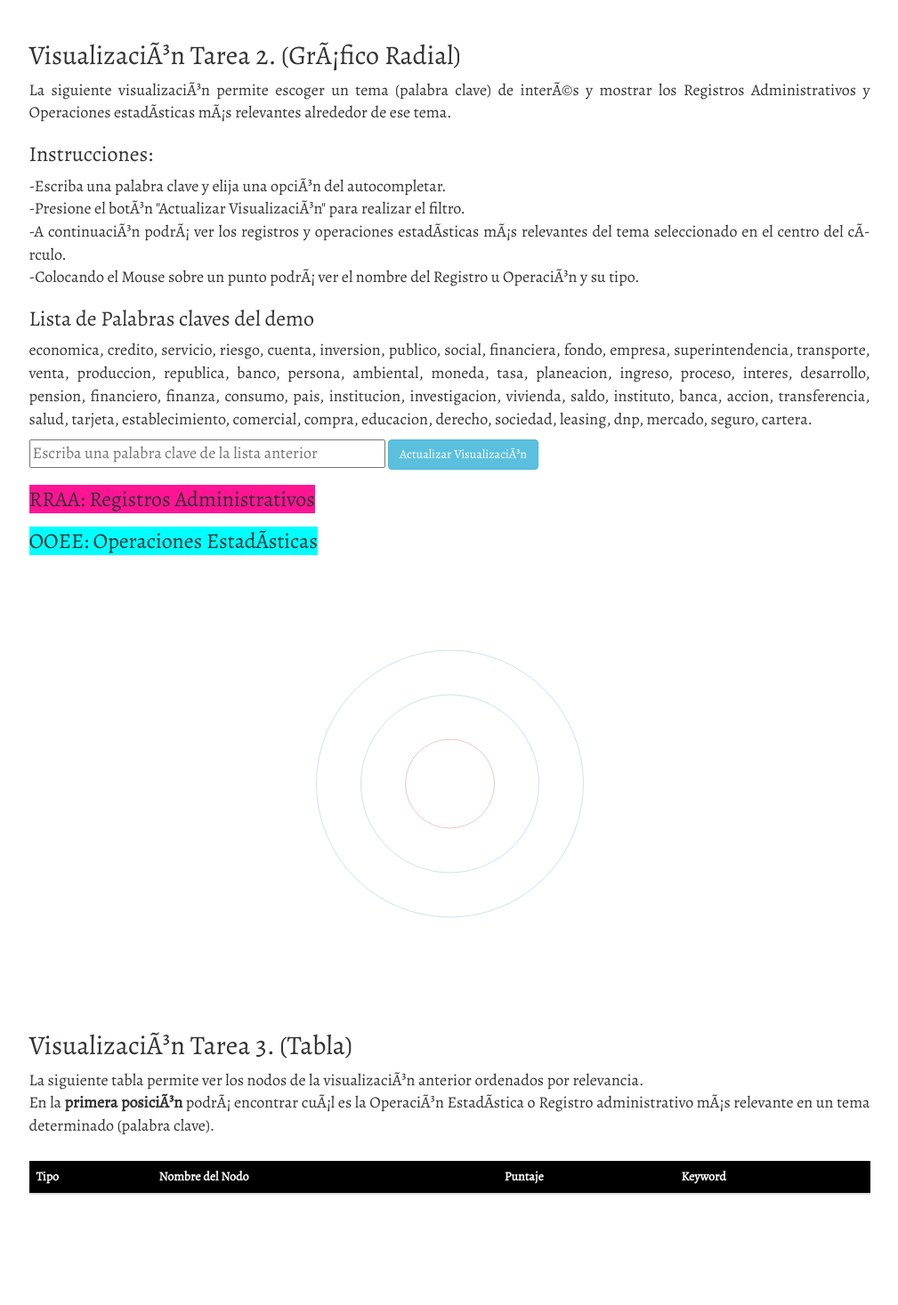
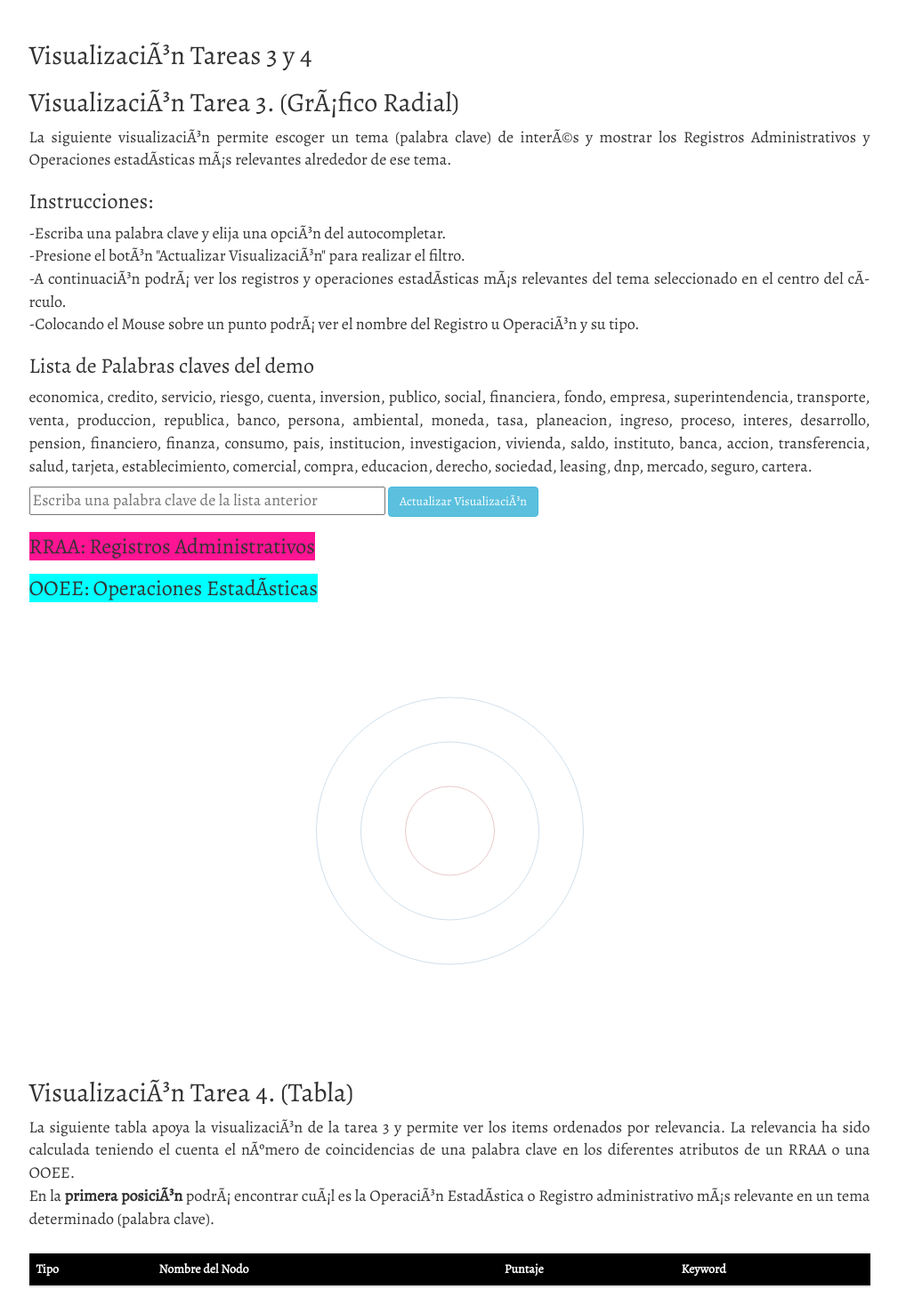
Before and after one commit to camilospn/DaneVizT2T4, a plain HTML site: page index.html in a window 1280 px wide. Shown: the whole page at 89% size, without its empty margins (135-1144 px from the left). Before the commit the page ends 1363 px from the top, so only its background shows below. Drawn offline with nearby package versions, Linux system fonts and the light colour scheme; no server answers; a script that the page names is missing.

Commit message:
Update index.html

```diff
--- a/index.html
+++ b/index.html
@@ -168,9 +168,9 @@
   <div class="row">
     <div class="col-md-offset-1 col-md-10" id="viz">
 <br/>
-
+<h2>Visualización Tareas 3 y 4</h2>
   <div class="text-justify">
-  <h2>Visualización Tarea 2. (Gráfico Radial)</h2>
+  <h2>Visualización Tarea 3. (Gráfico Radial)</h2>
 	La siguiente visualización permite escoger un tema (palabra clave) de interés y mostrar los Registros Administrativos y Operaciones estadísticas más relevantes alrededor de ese tema.
 	<BR/>
 	<h3>Instrucciones:</h3>
@@ -614,8 +614,8 @@ autocomplete(document.getElementById("myInput"), countries);
   <div class="row">
 
     <div class="col-md-offset-1 col-md-10 text-justify">
-	<h2>Visualización Tarea 3. (Tabla)</h2>
-	La siguiente tabla permite ver los nodos de la visualización anterior ordenados por relevancia.
+	<h2>Visualización Tarea 4. (Tabla)</h2>
+	La siguiente tabla apoya la visualización de la tarea 3 y permite ver los items ordenados por relevancia. La relevancia ha sido calculada teniendo el cuenta el número de coincidencias de una palabra clave en los diferentes atributos de un RRAA o una OOEE.
 	<BR/>
 	En la <strong>primera posición</strong> podrá encontrar cuál es la Operación Estadística o Registro administrativo más relevante en un tema determinado (palabra clave).
 	<BR/>
```
